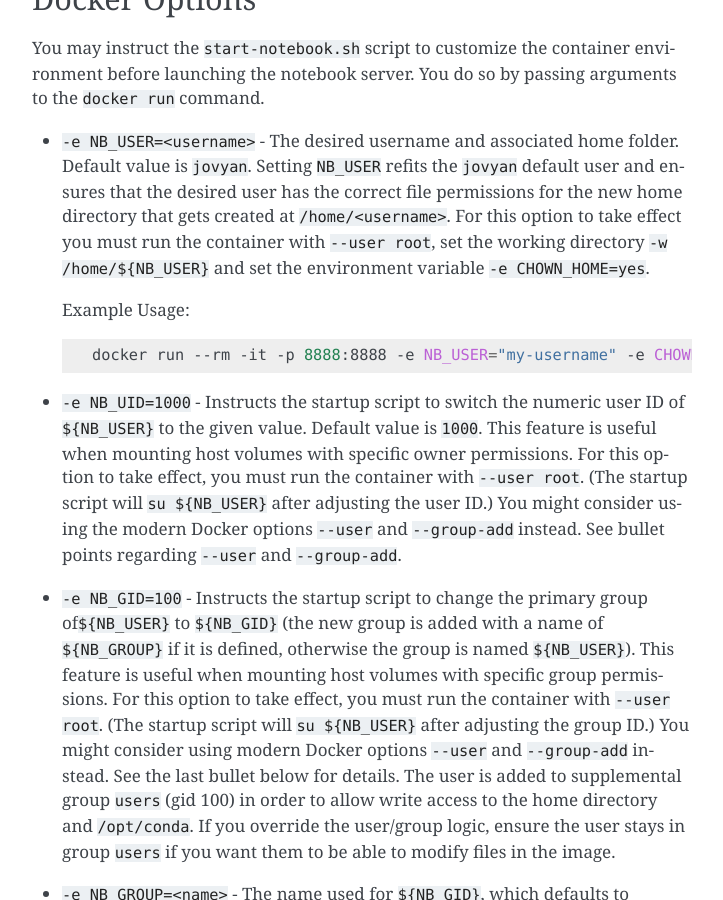
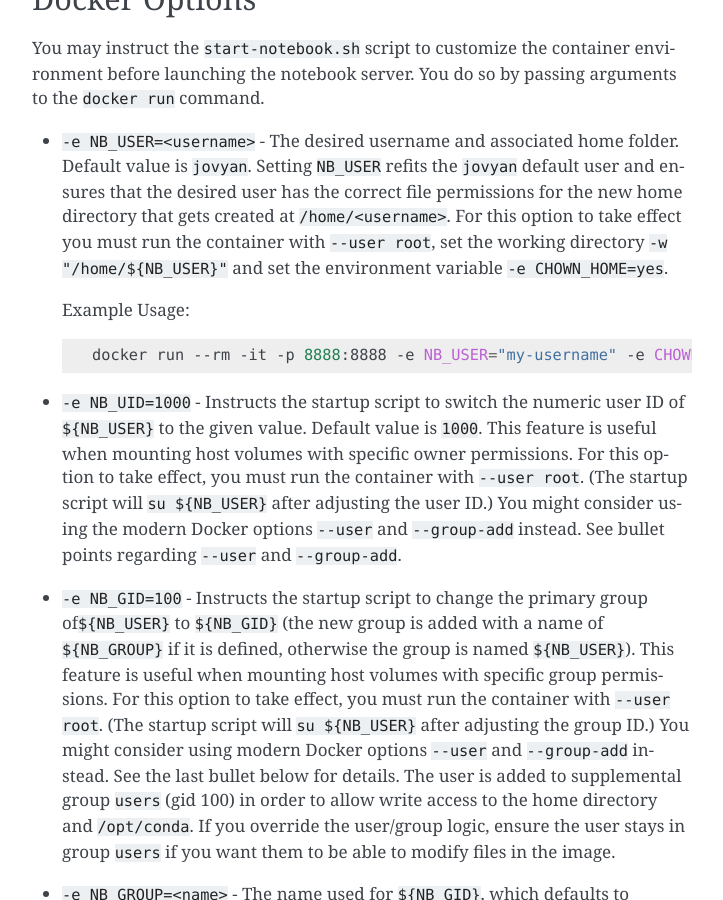
Before and after one commit to jupyter/docker-stacks, a Sphinx documentation site: the page built from docs/using/common.md, in a window 1280 px wide and 900 px high, scrolled down 749 px. Shown: the whole window, without its empty margins (388-1111 px from the left). Built offline with Sphinx 7.4.7, drawn with Linux system fonts in a browser that asks for light colours.

Commit message:
Add quotes

````diff
--- a/docs/using/common.md
+++ b/docs/using/common.md
@@ -28,13 +28,13 @@ arguments to the `docker run` command.
 
 - `-e NB_USER=<username>` - The desired username and associated home folder. Default value is `jovyan`. Setting `NB_USER` refits the `jovyan`
   default user and ensures that the desired user has the correct file permissions for the new home directory that gets created at
-  `/home/<username>`. For this option to take effect you must run the container with `--user root`, set the working directory `-w /home/${NB_USER}`
+  `/home/<username>`. For this option to take effect you must run the container with `--user root`, set the working directory `-w "/home/${NB_USER}"`
   and set the environment variable `-e CHOWN_HOME=yes`.
 
   Example Usage:
 
   ```bash
-  docker run --rm -it -p 8888:8888 -e NB_USER="my-username" -e CHOWN_HOME=yes -w /home/${NB_USER} --user root jupyter/base-notebook:latest
+  docker run --rm -it -p 8888:8888 -e NB_USER="my-username" -e CHOWN_HOME=yes -w "/home/${NB_USER}" --user root jupyter/base-notebook:latest
   ```
 
 - `-e NB_UID=1000` - Instructs the startup script to switch the numeric user ID of `${NB_USER}` to the given value. Default value is `1000`.
````
